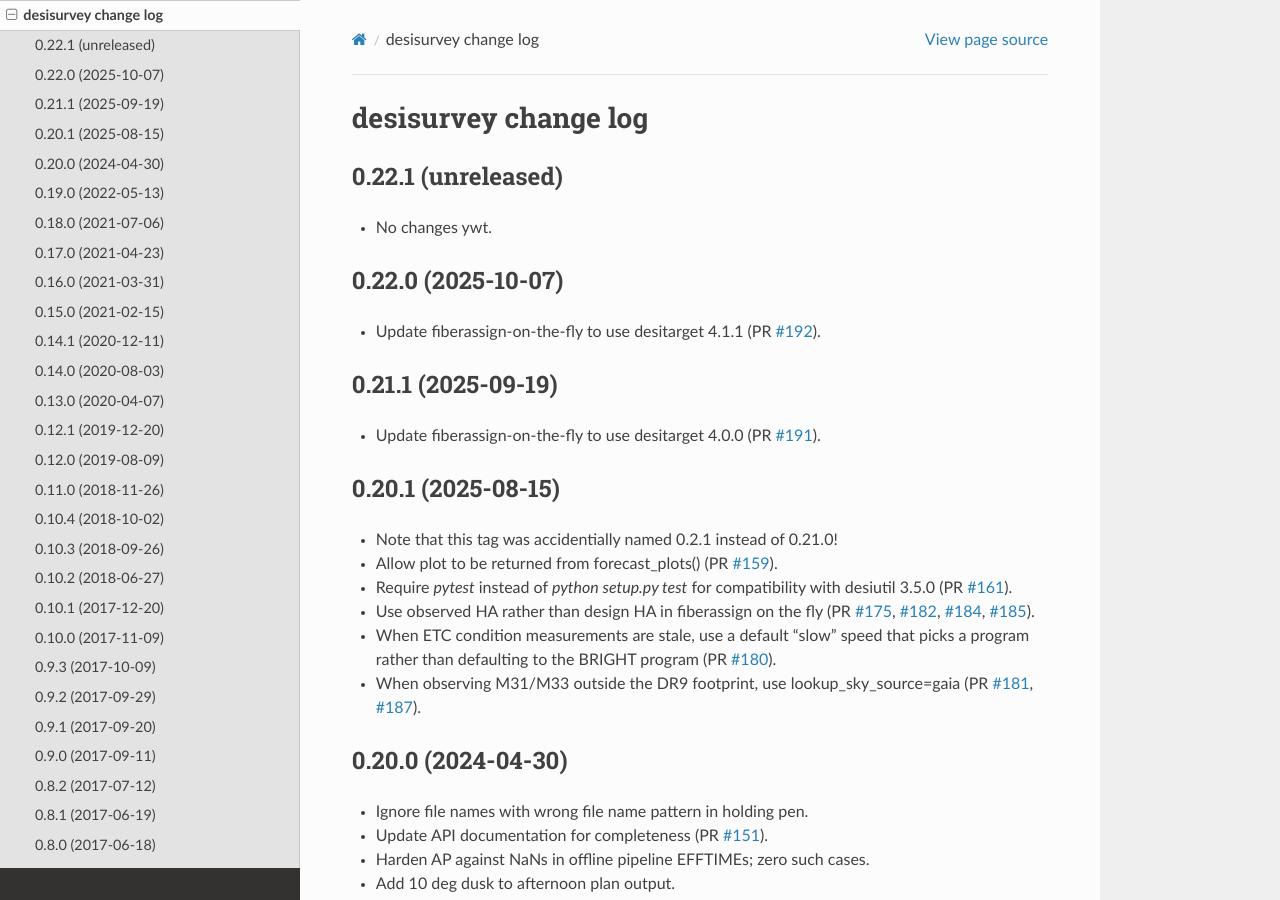
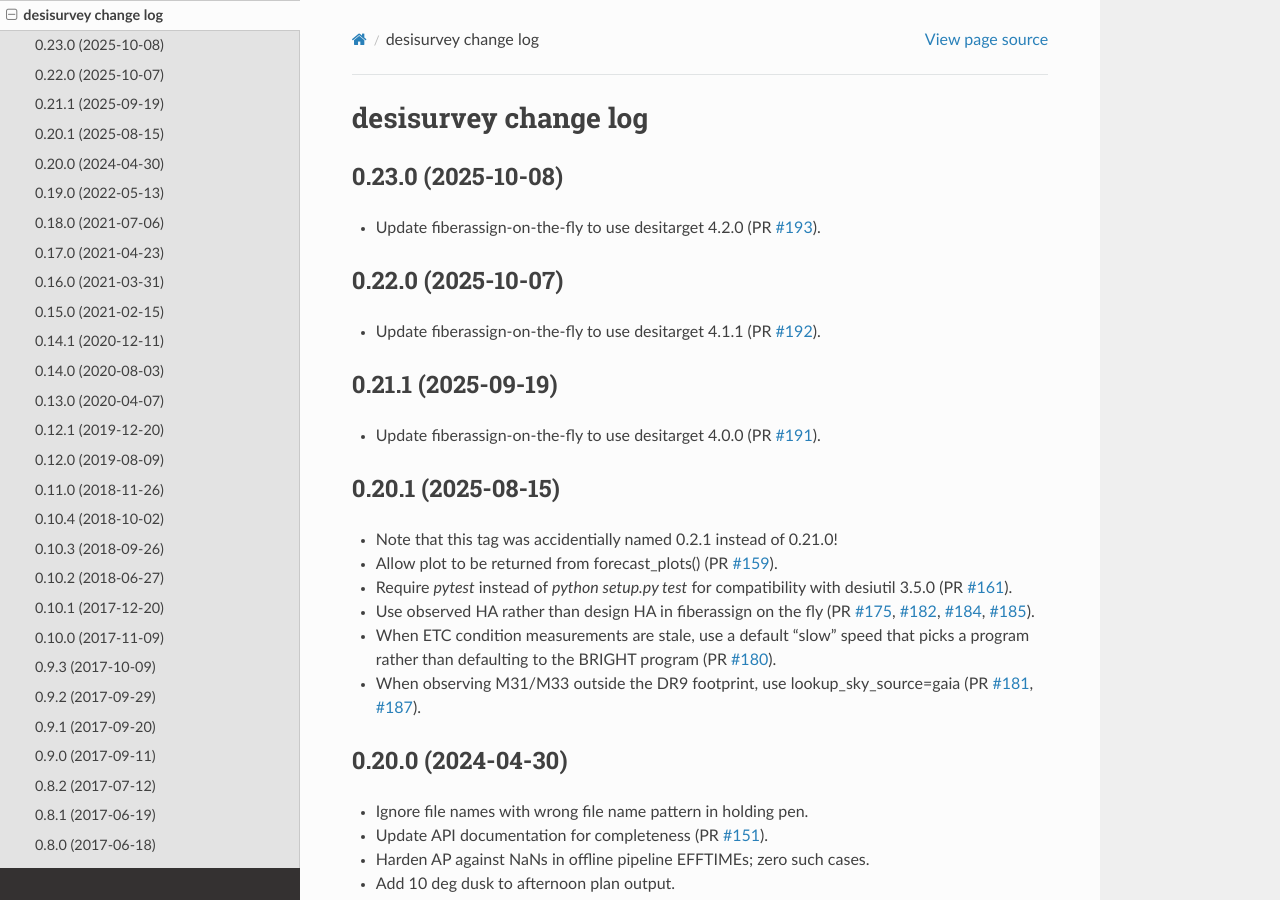
Before and after one commit to desihub/desisurvey, a Sphinx documentation site: the page built from doc/changes.rst, in a window 1280 px wide and 900 px high. Built offline with Sphinx 7.4.7 and the Read the Docs theme 3.1.0, drawn with Linux system fonts in a browser that asks for light colours.

Commit message:
Prep change log for new release.

```diff
--- a/doc/changes.rst
+++ b/doc/changes.rst
@@ -2,10 +2,12 @@
 desisurvey change log
 =====================
 
-0.22.1 (unreleased)
+0.23.0 (2025-10-08)
 -------------------
 
-* No changes ywt.
+* Update fiberassign-on-the-fly to use desitarget 4.2.0 (PR `#193`_).
+
+.. _`#193`: https://github.com/desihub/desisurvey/pull/193
 
 
 0.22.0 (2025-10-07)
```
